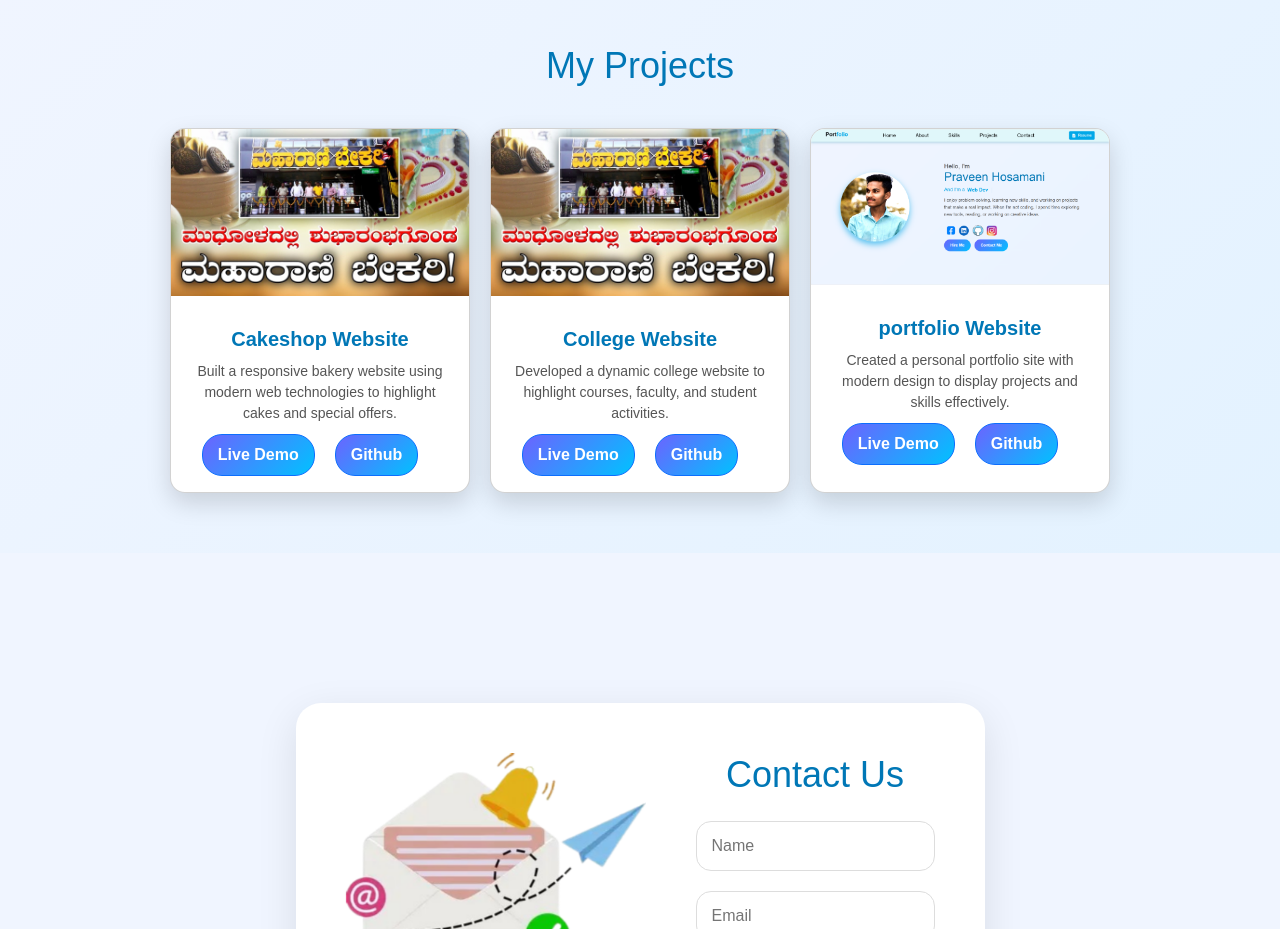
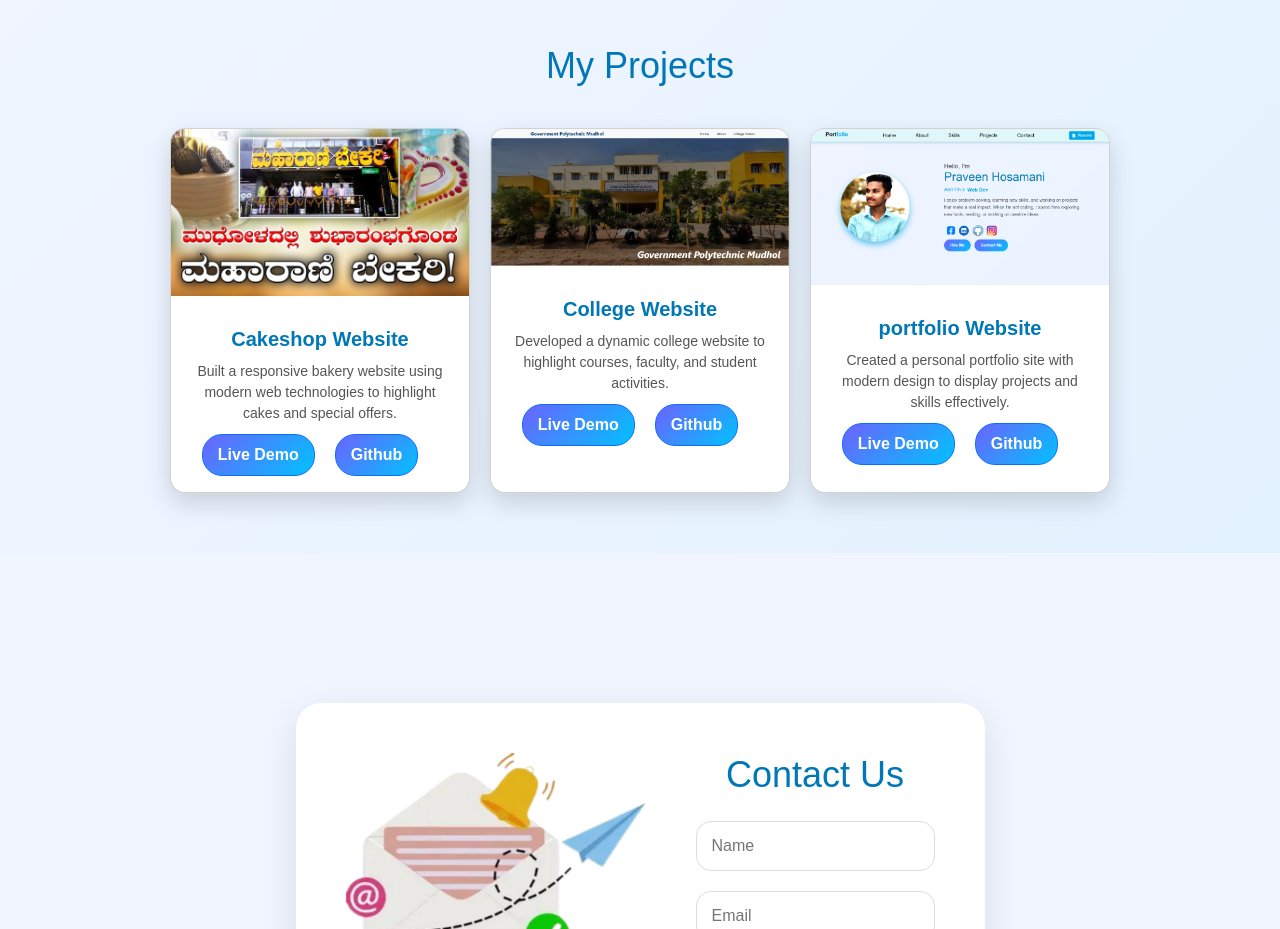
Before and after one commit to Praveen-Hosamani/Portfolio-Website, a React (Create React App) app: page / in a window 1280 px wide. Shown: the part 1860-2789 px from the top of the page. Built offline with nearby package versions, Linux system fonts and the light colour scheme.

Commit message:
Update project image in Projects.js

```diff
--- a/src/Projects.js
+++ b/src/Projects.js
@@ -28,7 +28,7 @@ class Projects extends React.Component {
                         </div>
 
                         <div className="card" style={{ width: "18rem" }}>
-                            <img src="/bakery.jpg" className="card-img-top" alt="Card example" />
+                            <img src="/college-website.png" className="card-img-top" alt="Card example" />
                             <div className="card-body">
                                 <h5 className="card-title">College Website</h5>
                                 <p className="card-text"> Developed a dynamic college website to highlight courses, faculty, and student activities.</p>
```
